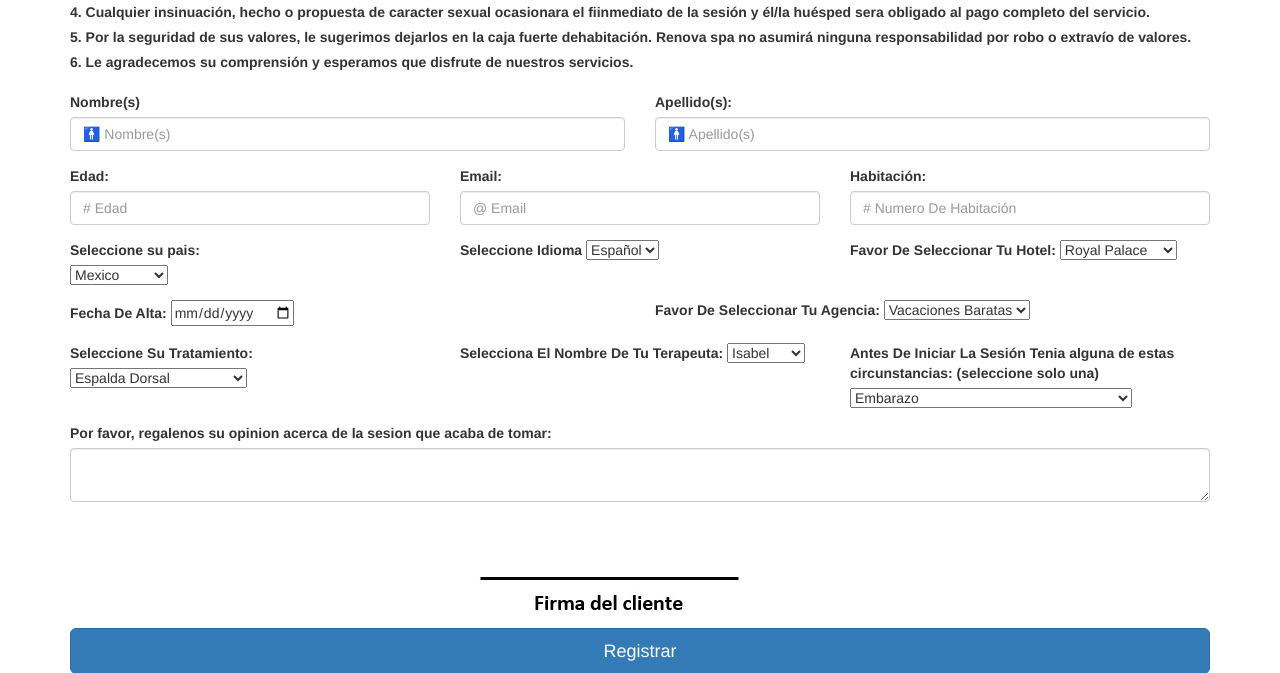
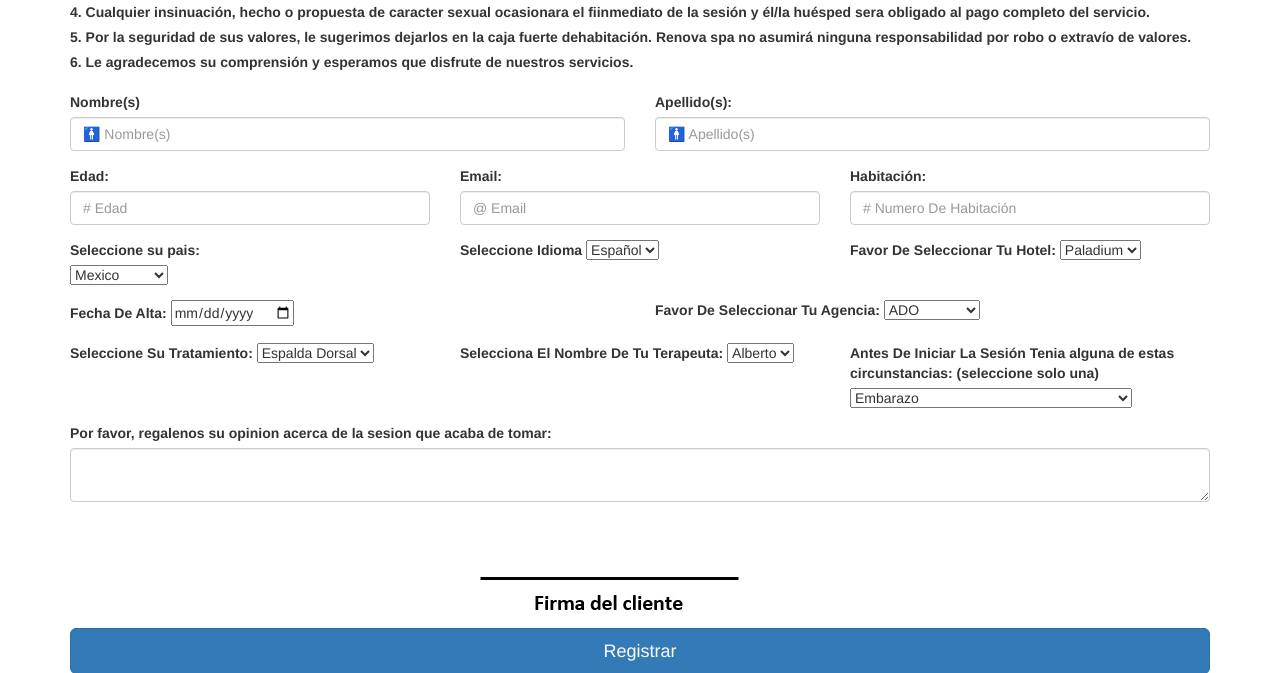
Before and after one commit to leysiMartin/Renova-Spa, a PHP site: page /php/cuestionario.php in a window 1280 px wide. Shown: the part 283-956 px from the top of the page. Run offline with PHP 8.4, Linux system fonts and the light colour scheme; data that the repository does not hold is empty; some libraries are stand-ins or nearby versions.

Commit message:
este se ah enviado

```diff
--- a/php/conexion.php
+++ b/php/conexion.php
@@ -2,9 +2,9 @@
 /**
 	* Un ejemplo de clase *
 	* Colocaremos la clase vacia para el ejemplo *
-	*  @package renovaSpa
+	*  @package renova Spa
 	*  @subpackage php
-	*  @author Gonzalez Cauich Omar Alejandro < omargonzalez9911@yahoo.com>
+	*  @author Leysi Martin Pat
 	* */
 class bd{
 	/**
@@ -30,15 +30,15 @@
 	}
 	/**
 	* la división de dos numeros
- 	* @param $conex almacena la conexion a la base de datos
+ 	* @param $conex almacena la conexion a la base de datos para que al momento de agregar los datos se conecte correctamente
  	*/
 	function conectar(){
 		if (!($conex=@mysql_connect($this->servidor,$this->usuario,$this->contrasena))) {
-			echo"<h1> [:(] Error al conectar a la base de datos</h1>";
+			echo"<h1>Error al conectar a la base de datos</h1>";
 			exit();
 		}
 		if (!@mysql_select_db($this->baseDatos,$conex)){
-			echo "<h1> [:(] Error al seleccionar la base de datos</h1>";
+			echo "<h1>Error al seleccionar la base de datos</h1>";
 			exit();
 		}
 		$this->conexion=$conex;
--- a/php/cuestionario.php
+++ b/php/cuestionario.php
@@ -124,10 +124,10 @@
               <div class="form-group">
               <label>Favor De Seleccionar Tu Hotel:</label>
                <select name="hotel" id="">
-                 <option value="1">Royal Palace</option>
-                 <option value="2">Blue Bay</option>
-                 <option value="3">Princess</option>
-                 <option value="4">Holiday Xpress</option>
+                 <option value="1">Paladium</option>
+                 <option value="2">Vidanta</option>
+                 <option value="3">Iberostar</option>
+                 <option value="4">Coral</option>
                </select>
               </div>
             </div>
@@ -143,10 +143,10 @@
               <div class="form-group">
                 <label>Favor De Seleccionar Tu Agencia:</label>
                 <select name="agencia" id="">
-                  <option value="1">Vacaciones Baratas</option>
-                  <option value="2">Viva Areobus</option>
-                  <option value="3">ADO</option>
-                  <option value="4">Vive Feliz</option>
+                  <option value="1">ADO</option>
+                  <option value="2">Mayab</option>
+                  <option value="3">Best Day</option>
+                  <option value="4">Altournative</option>
                 </select>
               </div>
             </div>
@@ -158,8 +158,8 @@
                   <select name="tratamiento" id="">
                     <option value="1">Espalda Dorsal</option>
                     <option value="2">Masaje</option>
-                    <option value="3">Cancer</option>
-                    <option value="4">Problemas En La Rodilla</option>
+                    <option value="3">Terapia China</option>
+                    <option value="4">Facial</option>
                   </select>
               </div>
             </div>
@@ -168,10 +168,10 @@
                 <label for="">Selecciona El Nombre De Tu Terapeuta:</label>
                   <select name="terapeuta" id="">
 
-                    <option value="1">Isabel</option>
-                    <option value="2">Emanuel</option>
-                    <option value="3">Alfredo</option>
-                    <option value="4">Diana</option>
+                    <option value="1">Alberto</option>
+                    <option value="2">lucia</option>
+                    <option value="3">Alex</option>
+                    <option value="4">Denia</option>
                   </select>
 
               </div>
--- a/php/general.class.php
+++ b/php/general.class.php
@@ -2,9 +2,9 @@
 /** * incluye todo lo que esta en el archivo conexion.php */
 include_once("conexion.php");
 /**
-* @package renovaSpa
+* @package renova Spa
 * @subpackage php
-* @author Gonzalez Cauich Omar Alejandro < omargonzalez9911@yahoo.com>
+* @author leysimartin>
 */
 
 class Seleccion
@@ -24,7 +24,7 @@
 	 function sesionUsuario($usuario,$password){
 	    if ($this->con->conectar()==true){
 
-	 	    $sql="SELECT password, email FROM superusuario WHERE email ='".$usuario."' AND password='".$password."'";
+	 	    $sql="SELECT password, email FROM superusuario WHERE email ='".$usuario." AND '  password='".$password."'";
 	 		return $select=mysql_query($sql);
 	 	}
 	 }
--- a/php/recepcionista.php
+++ b/php/recepcionista.php
@@ -40,7 +40,7 @@
 	<div class="conteiner">
 		<div class="modal-header">
 			<div class="form-group">
-				<label for="" >Bienvenida Recepcionista :3 Favor de entrar al siguiente enlace para acceder al cuestionario para el cliente</label>
+				<label for="" >Favor de entrar al siguiente enlace para acceder al cuestionario para el cliente</label>
 				<br>
 				<a href="cuestionario.php">Ir a Cuestionario</a>
 			</div>
```
Also changed, not shown: css/styles.css (+12 -3 lines), css/bootstrap.css, 6 other files.
